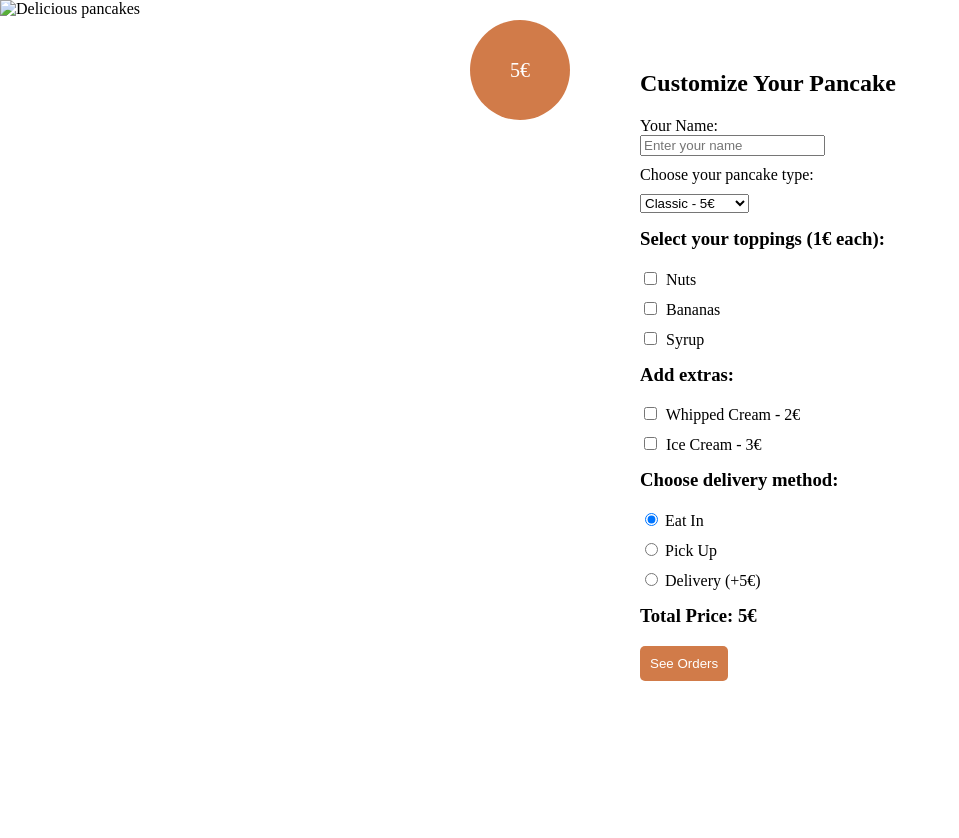
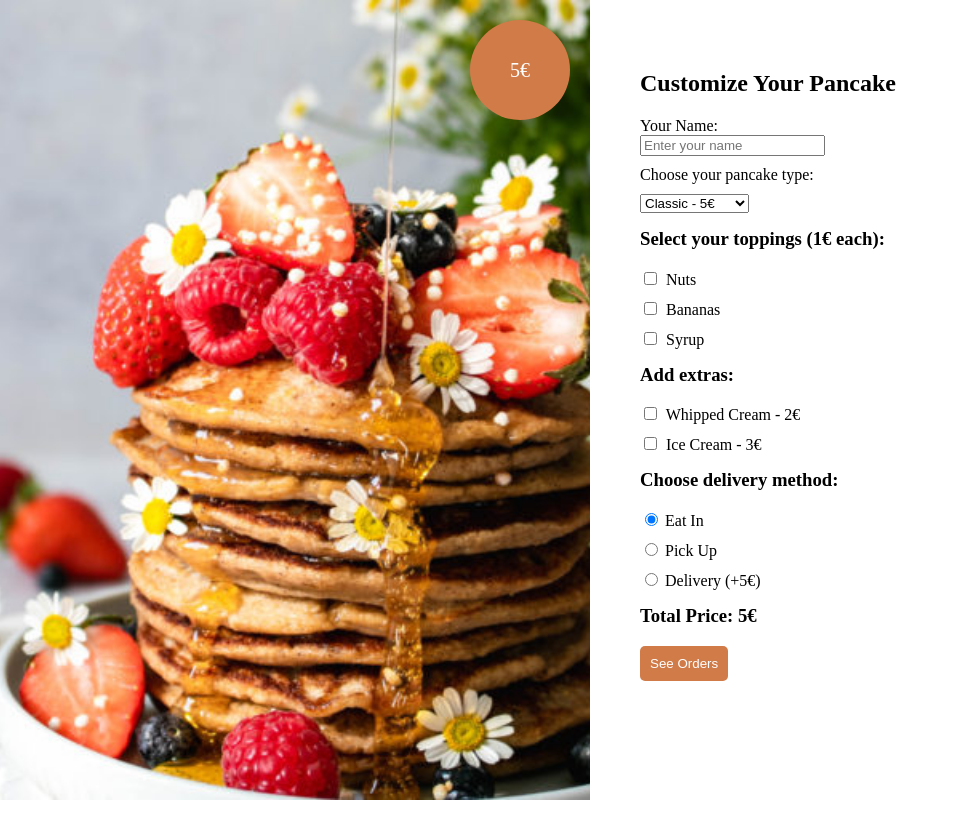
Before and after one commit to Mahfuzshihab/Pancake, a plain HTML site: page index.html in a window 1280 px wide. Shown: the whole page, without its empty margins (0-959 px from the left). Drawn offline with Linux system fonts and the light colour scheme.

Commit message:
Pancake Task |Add

```diff
--- a/index.html
+++ b/index.html
@@ -8,7 +8,7 @@
   <body>
     <div class="container">
       <div class="image-container">
-        <img src="/week7/pancake3/pancake.jpg" alt="Delicious pancakes" />
+        <img src="pancake.jpg" alt="Delicious pancakes" />
         <div class="price-banner"><span id="totalPrice">5€</span></div>
       </div>
 
```
